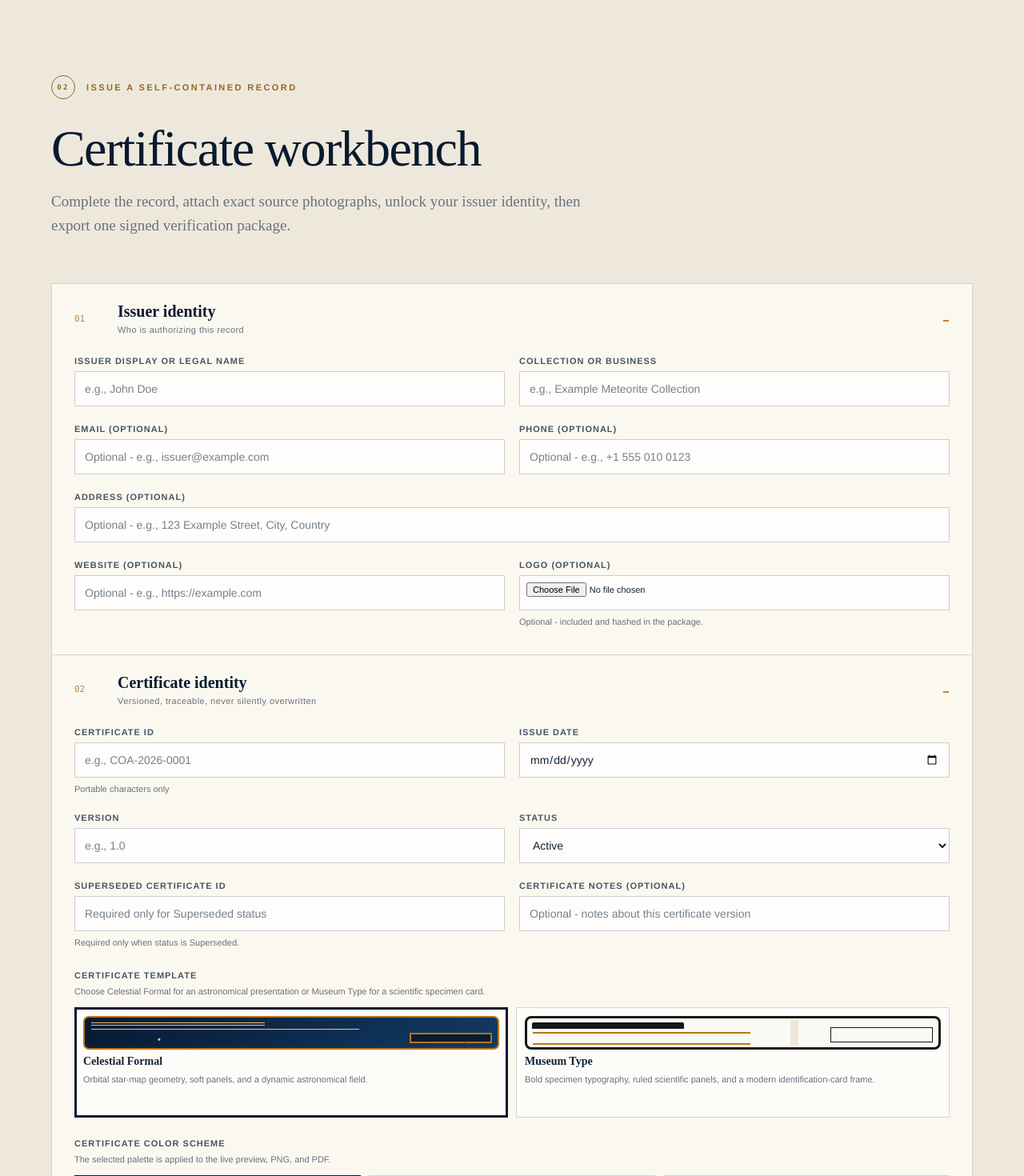
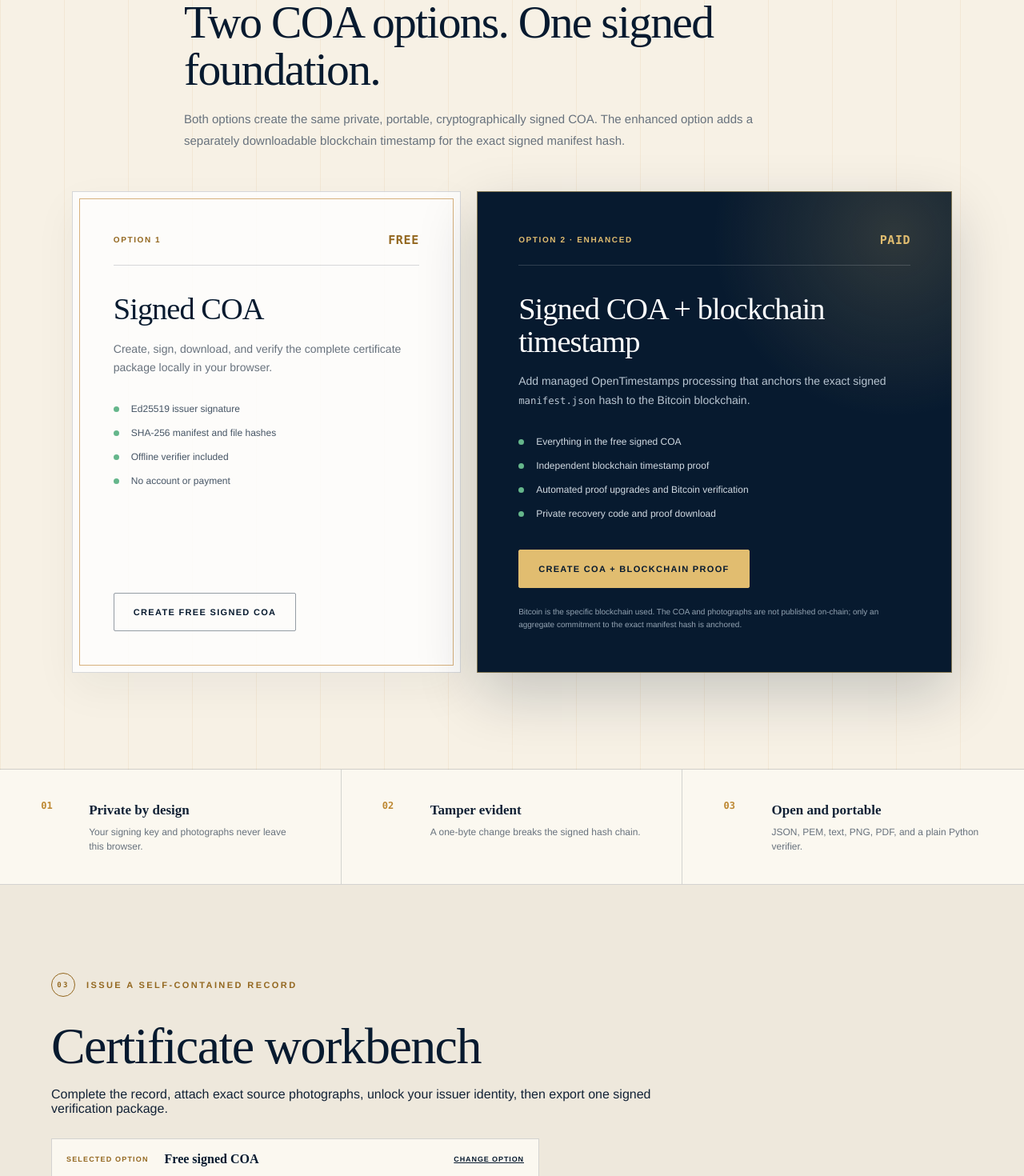
Before and after one commit to rayborg/spacerocks-coa, a React (Vite) app: page / in a window 1280 px wide. Shown: the part 1120-2590 px from the top of the page at 80% size. Built offline with nearby package versions, Linux system fonts and the light colour scheme; no server answers.

Commit message:
Advertise blockchain COA option upfront

```diff
--- a/src/App.tsx
+++ b/src/App.tsx
@@ -370,6 +370,7 @@ export default function App() {
   const [photoStatus, setPhotoStatus] = useState("");
   const [generationStatus, setGenerationStatus] = useState("");
   const [generationBusy, setGenerationBusy] = useState(false);
+  const [selectedService, setSelectedService] = useState<"free" | "blockchain">("free");
   const [receipt, setReceipt] = useState<{ recordHash: string; manifestHash: string; certificateReference: string }>();
   const allPhotosAttested = photos.length > 0 && photos.every((photo) => photo.isUnmodifiedOriginal);
   const issueReady = isValid && Boolean(identity) && backupDownloaded && allPhotosAttested;
@@ -383,7 +384,6 @@ export default function App() {
     setLogoPreviewUrl(previewUrl);
     return () => URL.revokeObjectURL(previewUrl);
   }, [logo]);
-
   const generateKey = async () => {
     if (generatePassphrase.length < 12) {
       setKeyStatus("Use a passphrase of at least 12 characters.");
@@ -535,6 +535,7 @@ export default function App() {
           <span><strong>Spacerocks</strong><small>COA Studio</small></span>
         </a>
         <nav aria-label="Primary navigation">
+          {timestampServiceConfig ? <a href="#coa-options">Options</a> : null}
           <a href="#builder">Create</a>
           <a href="#verify">Verify</a>
           <a href="#method">Method</a>
@@ -550,7 +551,7 @@ export default function App() {
             <h1>A certificate is only as enduring as its <em>proof.</em></h1>
             <p className="hero__lead">Create a professional meteorite COA whose signature, specimen photographs, and file hashes can be verified offline, even if this site disappears.</p>
             <div className="hero__actions">
-              <a className="button button--gold" href="#builder">Build a certificate</a>
+              <a className="button button--gold" href={timestampServiceConfig ? "#coa-options" : "#builder"}>{timestampServiceConfig ? "Compare COA options" : "Build a certificate"}</a>
               <a className="text-link" href="#verify">Verify an existing package <span aria-hidden="true">-&gt;</span></a>
             </div>
           </div>
@@ -564,11 +565,48 @@ export default function App() {
             </ol>
             <div className="ledger__foot"><span>Website dependency</span><strong>NONE</strong></div>
           </div>
-          <a className="hero__scroll-cue" href="#principles">
+          <a className="hero__scroll-cue" href={timestampServiceConfig ? "#coa-options" : "#principles"}>
             <span>Explore below</span>
             <i aria-hidden="true" />
           </a>
         </section>
+
+        {timestampServiceConfig ? (
+          <section className="service-options" id="coa-options" aria-labelledby="coa-options-heading">
+            <div className="service-options__intro">
+              <p className="eyebrow eyebrow--dark"><span>02</span> Choose your proof level</p>
+              <h2 id="coa-options-heading">Two COA options. One signed foundation.</h2>
+              <p>Both options create the same private, portable, cryptographically signed COA. The enhanced option adds a separately downloadable blockchain timestamp for the exact signed manifest hash.</p>
+            </div>
+            <div className="service-options__grid">
+              <article className={`service-option${selectedService === "free" ? " service-option--selected" : ""}`}>
+                <div className="service-option__topline"><span>Option 1</span><strong>Free</strong></div>
+                <h3>Signed COA</h3>
+                <p>Create, sign, download, and verify the complete certificate package locally in your browser.</p>
+                <ul>
+                  <li>Ed25519 issuer signature</li>
+                  <li>SHA-256 manifest and file hashes</li>
+                  <li>Offline verifier included</li>
+                  <li>No account or payment</li>
+                </ul>
+                <a className="button button--outline" href="#builder" onClick={() => setSelectedService("free")}>Create free signed COA</a>
+              </article>
+              <article className={`service-option service-option--blockchain${selectedService === "blockchain" ? " service-option--selected" : ""}`}>
+                <div className="service-option__topline"><span>Option 2 · Enhanced</span><strong>Paid</strong></div>
+                <h3>Signed COA + blockchain timestamp</h3>
+                <p>Add managed OpenTimestamps processing that anchors the exact signed <code>manifest.json</code> hash to the Bitcoin blockchain.</p>
+                <ul>
+                  <li>Everything in the free signed COA</li>
+                  <li>Independent blockchain timestamp proof</li>
+                  <li>Automated proof upgrades and Bitcoin verification</li>
+                  <li>Private recovery code and proof download</li>
+                </ul>
+                <a className="button button--gold" href="#builder" onClick={() => setSelectedService("blockchain")}>Create COA + blockchain proof</a>
+                <small>Bitcoin is the specific blockchain used. The COA and photographs are not published on-chain; only an aggregate commitment to the exact manifest hash is anchored.</small>
+              </article>
+            </div>
+          </section>
+        ) : null}
 
         <section className="principles" id="principles" aria-label="Core principles">
           <div><strong>01</strong><span><b>Private by design</b>Your signing key and photographs never leave this browser.</span></div>
@@ -578,9 +616,16 @@ export default function App() {
 
         <section className="builder-section" id="builder">
           <div className="section-heading">
-            <p className="eyebrow eyebrow--dark"><span>02</span> Issue a self-contained record</p>
+            <p className="eyebrow eyebrow--dark"><span>{timestampServiceConfig ? "03" : "02"}</span> Issue a self-contained record</p>
             <h2>Certificate workbench</h2>
             <p>Complete the record, attach exact source photographs, unlock your issuer identity, then export one signed verification package.</p>
+            {timestampServiceConfig ? (
+              <div className={`selected-service selected-service--${selectedService}`}>
+                <span>Selected option</span>
+                <strong>{selectedService === "blockchain" ? "Signed COA + paid blockchain timestamp" : "Free signed COA"}</strong>
+                <a href="#coa-options">Change option</a>
+              </div>
+            ) : null}
           </div>
 
           <form className="builder-grid" onSubmit={handleSubmit(generatePackage, () => setGenerationStatus("Review the highlighted required fields."))}>
@@ -906,7 +951,7 @@ export default function App() {
                   </div>
                 )}
                 <p className="key-status" aria-live="polite">{keyStatus}</p>
-                <div className="security-note"><strong>Private means private.</strong><span>Keys, passphrases, images, the COA package, and the full form record stay local. If the optional managed timestamp service is enabled and you explicitly choose it after release, only the certificate reference, manifest digest, delivery email, and consent record are sent.</span></div>
+                <div className="security-note"><strong>Private means private.</strong><span>Keys, passphrases, images, the COA package, and the full form record stay local. If the optional managed timestamp service is enabled and you explicitly choose it after release, only the certificate reference, manifest digest, order contact email, and consent record are sent.</span></div>
               </section>
 
               <section className="issue-section">
@@ -942,7 +987,7 @@ export default function App() {
                   type="submit"
                   aria-describedby="issuance-readiness"
                   disabled={generationBusy || !issueReady}
-                >{generationBusy ? "Building package..." : "Issue signed COA package"}</button>
+                >{generationBusy ? "Building package..." : selectedService === "blockchain" ? "Issue COA for blockchain timestamp" : "Issue signed COA package"}</button>
                 <p className="generation-status" aria-live="polite">{generationStatus}</p>
                 {receipt ? (
                   <div className="release-receipt">
@@ -982,6 +1027,7 @@ export default function App() {
         {timestampServiceConfig ? (
           <PaidTimestampPanel
             config={timestampServiceConfig}
+            focusOnRelease={selectedService === "blockchain"}
             release={receipt ? {
               certificateReference: receipt.certificateReference,
               manifestSha256: receipt.manifestHash,
--- a/src/components/PaidTimestampPanel.tsx
+++ b/src/components/PaidTimestampPanel.tsx
@@ -1,4 +1,4 @@
-import { useEffect, useState } from "react";
+import { useEffect, useRef, useState } from "react";
 import { downloadBlob } from "../lib/core";
 import {
   checkoutAttemptMatches,
@@ -20,6 +20,7 @@ import {
 
 interface PaidTimestampPanelProps {
   config: TimestampServiceConfig;
+  focusOnRelease?: boolean;
   release?: {
     certificateReference: string;
     manifestSha256: string;
@@ -43,9 +44,9 @@ function statusCopy(status: OrderStatus): { label: string; detail: string; tone:
   if (status.paymentState === "disputed") return { label: "Order disputed", detail: "The commercial order is under review. This does not by itself change existing timestamp evidence.", tone: "warning" };
   if (status.fulfillmentState === "bitcoin_verified" || status.fulfillmentState === "delivered") {
     if (!status.proofAvailable) {
-      return { label: "Initial Bitcoin confirmation verified", detail: "The service verified at least one Bitcoin confirmation for the exact submitted manifest digest. This initial result remains subject to reorganization monitoring. A separate final confirmation email is sent only after stable evidence of at least six confirmations. The downloadable proof bundle is still being prepared.", tone: "confirmed" };
+      return { label: "Initial Bitcoin confirmation verified", detail: "The service verified at least one Bitcoin confirmation for the exact submitted manifest digest. This initial result remains subject to reorganization monitoring. Use the private recovery code to return for later proof upgrades. The downloadable proof bundle is still being prepared.", tone: "confirmed" };
     }
-    return { label: "Initial Bitcoin confirmation verified", detail: "The service verified at least one Bitcoin confirmation for the exact submitted manifest digest in the Bitcoin-attested OpenTimestamps proof. This initial result remains subject to reorganization monitoring. A separate final confirmation email is sent only after stable evidence of at least six confirmations.", tone: "confirmed" };
+    return { label: "Initial Bitcoin confirmation verified", detail: "The service verified at least one Bitcoin confirmation for the exact submitted manifest digest in the Bitcoin-attested OpenTimestamps proof. This initial result remains subject to reorganization monitoring. Keep the private recovery code to check for later proof upgrades.", tone: "confirmed" };
   }
   if (status.fulfillmentState === "calendar_pending") {
     return { label: "Calendar proof pending", detail: "Submitted to one or more public OpenTimestamps calendars. It is not yet Bitcoin-confirmed and may take hours or longer.", tone: "pending" };
@@ -75,7 +76,8 @@ function assertSessionBinding(status: OrderStatus, session: TimestampSession): v
   }
 }
 
-export default function PaidTimestampPanel({ config, release }: PaidTimestampPanelProps) {
+export default function PaidTimestampPanel({ config, focusOnRelease = false, release }: PaidTimestampPanelProps) {
+  const headingRef = useRef<HTMLHeadingElement>(null);
   const [session, setSession] = useState<TimestampSession | undefined>(() => {
     try {
       return loadTimestampSession(config);
@@ -128,6 +130,17 @@ export default function PaidTimestampPanel({ config, release }: PaidTimestampPan
     document.addEventListener("visibilitychange", onVisibilityChange);
     return () => document.removeEventListener("visibilitychange", onVisibilityChange);
   }, []);
+  useEffect(() => {
+    if (!focusOnRelease || !release) return;
+    const frame = requestAnimationFrame(() => {
+      const heading = headingRef.current;
+      if (!heading) return;
+      heading.focus({ preventScroll: true });
+      const reducedMotion = window.matchMedia("(prefers-reduced-motion: reduce)").matches;
+      heading.scrollIntoView({ behavior: reducedMotion ? "auto" : "smooth", block: "start" });
+    });
+    return () => cancelAnimationFrame(frame);
+  }, [focusOnRelease, release?.manifestSha256]);
 
   useEffect(() => {
     if (!session || !visible || (orderStatus && isPollingComplete(orderStatus))) return;
@@ -156,7 +169,7 @@ export default function PaidTimestampPanel({ config, release }: PaidTimestampPan
     if (!release) return;
     setEmailTouched(true);
     if (!emailValid) {
-      setMessage(`A valid delivery email is required before creating ${sandbox ? "a test" : "the"} checkout.`);
+      setMessage(`A valid contact email is required before creating ${sandbox ? "a test" : "the"} checkout.`);
       return;
     }
     if (!consented) {
@@ -329,8 +342,8 @@ export default function PaidTimestampPanel({ config, release }: PaidTimestampPan
     <section className="timestamp-section" id="timestamp-service" aria-labelledby="timestamp-heading">
       <div className="timestamp-section__heading">
         <div>
-          <p className="eyebrow eyebrow--dark"><span>+</span> Optional supplemental service</p>
-          <h2 id="timestamp-heading">Managed Bitcoin timestamp</h2>
+          <p className="eyebrow eyebrow--dark"><span>+</span> Option 2 · Blockchain enhancement</p>
+          <h2 id="timestamp-heading" ref={headingRef} tabIndex={-1}>Managed blockchain timestamp</h2>
         </div>
         <strong className="timestamp-test-badge">{sandbox ? "Sandbox / test only" : "Live paid service"}</strong>
       </div>
@@ -340,8 +353,8 @@ export default function PaidTimestampPanel({ config, release }: PaidTimestampPan
         {sandbox
           ? <p>Public OpenTimestamps calendars are free. A future fee would cover managed checkout, automation, monitoring, proof retention and upgrades, delivery, support, and related operations. The server controls any price; no amount is editable here.</p>
           : <p>Public OpenTimestamps calendars are free. The service fee covers managed checkout, automation, confirmation monitoring, proof retention and upgrades, delivery, support, and related operations. The server controls the price; no amount is editable here.</p>}
-        <p>The separate proof anchors the exact submitted <code>manifest.json</code> SHA-256 digest through an aggregate commitment. It does not put the COA or photographs on Bitcoin, usually does not provide a unique transaction, and does not prove authenticity, ownership, identity, authorship, provenance truth, or an exact creation time.</p>
-        <p>Initial Bitcoin verification requires at least one confirmation and remains subject to reorganization monitoring. A separate final confirmation email is sent only after stable evidence of at least six confirmations.</p>
+        <p>The separate proof anchors the exact submitted <code>manifest.json</code> SHA-256 digest through OpenTimestamps to the Bitcoin blockchain. It does not put the COA or photographs on-chain, usually does not provide a unique transaction, and does not prove authenticity, ownership, identity, authorship, provenance truth, or an exact creation time.</p>
+        <p>Bitcoin is the specific blockchain used by this service. Initial verification requires at least one confirmation and remains subject to reorganization monitoring. Keep the private recovery code to return for proof upgrades and download.</p>
       </div>
 
       {session ? (
@@ -399,7 +412,7 @@ export default function PaidTimestampPanel({ config, release }: PaidTimestampPan
             <code>{release.manifestSha256}</code>
           </div>
           <label className="timestamp-field" htmlFor="timestamp-email">
-            <span>Delivery email <strong>(required)</strong></span>
+            <span>Order contact email <strong>(required)</strong></span>
             <input
               id="timestamp-email"
               type="email"
@@ -414,8 +427,8 @@ export default function PaidTimestampPanel({ config, release }: PaidTimestampPan
               onBlur={() => setEmailTouched(true)}
               placeholder="customer@example.com"
             />
-            <small id="timestamp-email-help">Paid-service delivery contact. This is separate from the optional issuer email in the local COA. Only this email, the certificate reference, exact manifest digest, and consent record are sent.</small>
-            {emailTouched && !emailValid ? <span className="timestamp-field__error" id="timestamp-email-error" role="alert">Enter a valid delivery email of 254 characters or fewer.</span> : null}
+            <small id="timestamp-email-help">Payment and support contact. Automated confirmation email is not currently enabled, so keep the private recovery code shown before Stripe checkout. Only this email, the certificate reference, exact manifest digest, and consent record are sent.</small>
+            {emailTouched && !emailValid ? <span className="timestamp-field__error" id="timestamp-email-error" role="alert">Enter a valid contact email of 254 characters or fewer.</span> : null}
           </label>
           <label className="timestamp-consent">
             <input
--- a/src/styles.css
+++ b/src/styles.css
@@ -505,6 +505,226 @@ a {
 
 .hero__orbit::after {
   inset: 170px;
+}
+
+.service-options {
+  padding: 110px 7vw 120px;
+  color: var(--ink);
+  background:
+    linear-gradient(90deg, rgba(184, 117, 24, 0.08) 0 1px, transparent 1px) 0 0 / 80px 80px,
+    #f7f1e5;
+  border-bottom: 1px solid var(--line);
+  scroll-margin-top: 76px;
+}
+
+.service-options__intro,
+.service-options__grid {
+  width: min(100%, 1240px);
+  margin-inline: auto;
+}
+
+.service-options__intro {
+  max-width: 820px;
+  margin-bottom: 50px;
+}
+
+.service-options__intro .eyebrow {
+  margin-bottom: 18px;
+}
+
+.service-options__intro h2 {
+  margin: 0 0 20px;
+  color: var(--navy);
+  font-family: var(--serif);
+  font-size: clamp(40px, 4.5vw, 70px);
+  font-weight: 400;
+  letter-spacing: -0.03em;
+  line-height: 1.02;
+}
+
+.service-options__intro > p:last-child {
+  max-width: 760px;
+  margin: 0;
+  color: var(--muted);
+  font-size: 15px;
+  line-height: 1.75;
+}
+
+.service-options__grid {
+  display: grid;
+  grid-template-columns: minmax(0, 0.9fr) minmax(0, 1.1fr);
+  gap: 20px;
+}
+
+.service-option {
+  position: relative;
+  display: flex;
+  min-height: 540px;
+  flex-direction: column;
+  padding: clamp(30px, 4vw, 52px);
+  background: rgba(255, 255, 255, 0.82);
+  border: 1px solid var(--line);
+  box-shadow: 0 20px 50px rgba(19, 31, 45, 0.05);
+}
+
+.service-option--blockchain {
+  color: #d6dee6;
+  background:
+    radial-gradient(circle at 88% 9%, rgba(225, 189, 112, 0.18), transparent 30%),
+    var(--navy);
+  border-color: rgba(225, 189, 112, 0.55);
+  box-shadow: 0 28px 70px rgba(7, 26, 47, 0.2);
+}
+
+.service-option--selected::after {
+  position: absolute;
+  inset: 8px;
+  content: "";
+  border: 1px solid rgba(184, 117, 24, 0.55);
+  pointer-events: none;
+}
+
+.service-option--blockchain.service-option--selected::after {
+  border-color: rgba(225, 189, 112, 0.75);
+}
+
+.service-option__topline {
+  display: flex;
+  align-items: center;
+  justify-content: space-between;
+  gap: 20px;
+  padding-bottom: 22px;
+  border-bottom: 1px solid var(--line);
+  color: #93671f;
+  font-size: 10px;
+  font-weight: 800;
+  letter-spacing: 0.16em;
+  text-transform: uppercase;
+}
+
+.service-option--blockchain .service-option__topline {
+  color: var(--gold-light);
+  border-color: rgba(255, 255, 255, 0.16);
+}
+
+.service-option__topline strong {
+  font-family: var(--mono);
+  font-size: 15px;
+  letter-spacing: 0.04em;
+}
+
+.service-option h3 {
+  margin: 34px 0 18px;
+  color: var(--navy);
+  font-family: var(--serif);
+  font-size: clamp(30px, 3vw, 46px);
+  font-weight: 500;
+  letter-spacing: -0.025em;
+  line-height: 1.06;
+}
+
+.service-option--blockchain h3 {
+  color: white;
+}
+
+.service-option > p {
+  margin: 0;
+  color: var(--muted);
+  font-size: 14px;
+  line-height: 1.7;
+}
+
+.service-option--blockchain > p {
+  color: #b8c5d1;
+}
+
+.service-option code {
+  color: inherit;
+  font-family: var(--mono);
+  font-size: 0.88em;
+}
+
+.service-option ul {
+  display: grid;
+  gap: 12px;
+  margin: 30px 0 36px;
+  padding: 0;
+  list-style: none;
+}
+
+.service-option li {
+  position: relative;
+  padding-left: 22px;
+  color: #465565;
+  font-size: 12px;
+  line-height: 1.5;
+}
+
+.service-option li::before {
+  position: absolute;
+  top: 0.48em;
+  left: 0;
+  width: 7px;
+  height: 7px;
+  content: "";
+  background: #65b68b;
+  border-radius: 50%;
+}
+
+.service-option--blockchain li {
+  color: #d1dae2;
+}
+
+.service-option > .button {
+  align-self: flex-start;
+  margin-top: auto;
+}
+
+.service-option > small {
+  margin-top: 22px;
+  color: #93a3b2;
+  font-size: 10px;
+  line-height: 1.6;
+}
+
+.selected-service {
+  display: grid;
+  max-width: 610px;
+  grid-template-columns: auto 1fr auto;
+  align-items: center;
+  gap: 14px 20px;
+  margin-top: 28px;
+  padding: 16px 18px;
+  background: #fbf8f0;
+  border: 1px solid var(--line);
+}
+
+.selected-service--blockchain {
+  background: #eef2f4;
+  border-color: rgba(7, 26, 47, 0.28);
+}
+
+.selected-service span {
+  color: #93671f;
+  font-size: 9px;
+  font-weight: 800;
+  letter-spacing: 0.13em;
+  text-transform: uppercase;
+}
+
+.selected-service strong {
+  color: var(--navy);
+  font-family: var(--serif);
+  font-size: 16px;
+  font-weight: 600;
+}
+
+.selected-service a {
+  color: var(--navy);
+  font-size: 9px;
+  font-weight: 800;
+  letter-spacing: 0.1em;
+  text-transform: uppercase;
 }
 
 .principles {
@@ -3522,6 +3742,10 @@ footer > div:last-child a {
     justify-self: start;
     width: min(100%, 620px);
   }
+
+  .service-options__grid {
+    grid-template-columns: 1fr;
+  }
 }
 
 @media (max-width: 760px) {
@@ -3567,6 +3791,27 @@ footer > div:last-child a {
   }
 
   .principles {
+    grid-template-columns: 1fr;
+  }
+
+  .service-options {
+    padding: 78px 16px 84px;
+  }
+
+  .service-options__intro {
+    margin-bottom: 34px;
+  }
+
+  .service-option {
+    min-height: 0;
+    padding: 30px 24px;
+  }
+
+  .service-option > .button {
+    width: 100%;
+  }
+
+  .selected-service {
     grid-template-columns: 1fr;
   }
 
```
Also changed, not shown: 1 other file (tests, documents, lock files or other folders).
